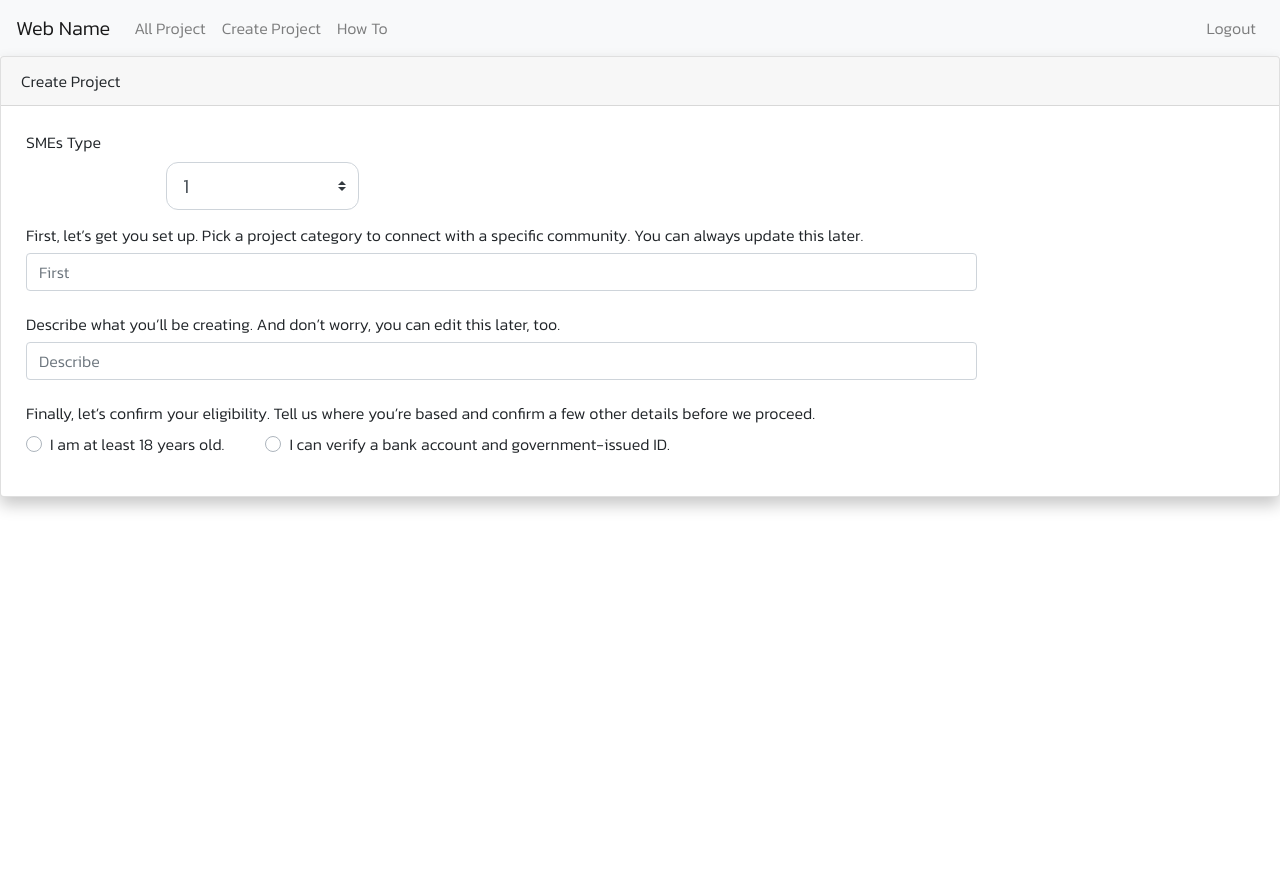
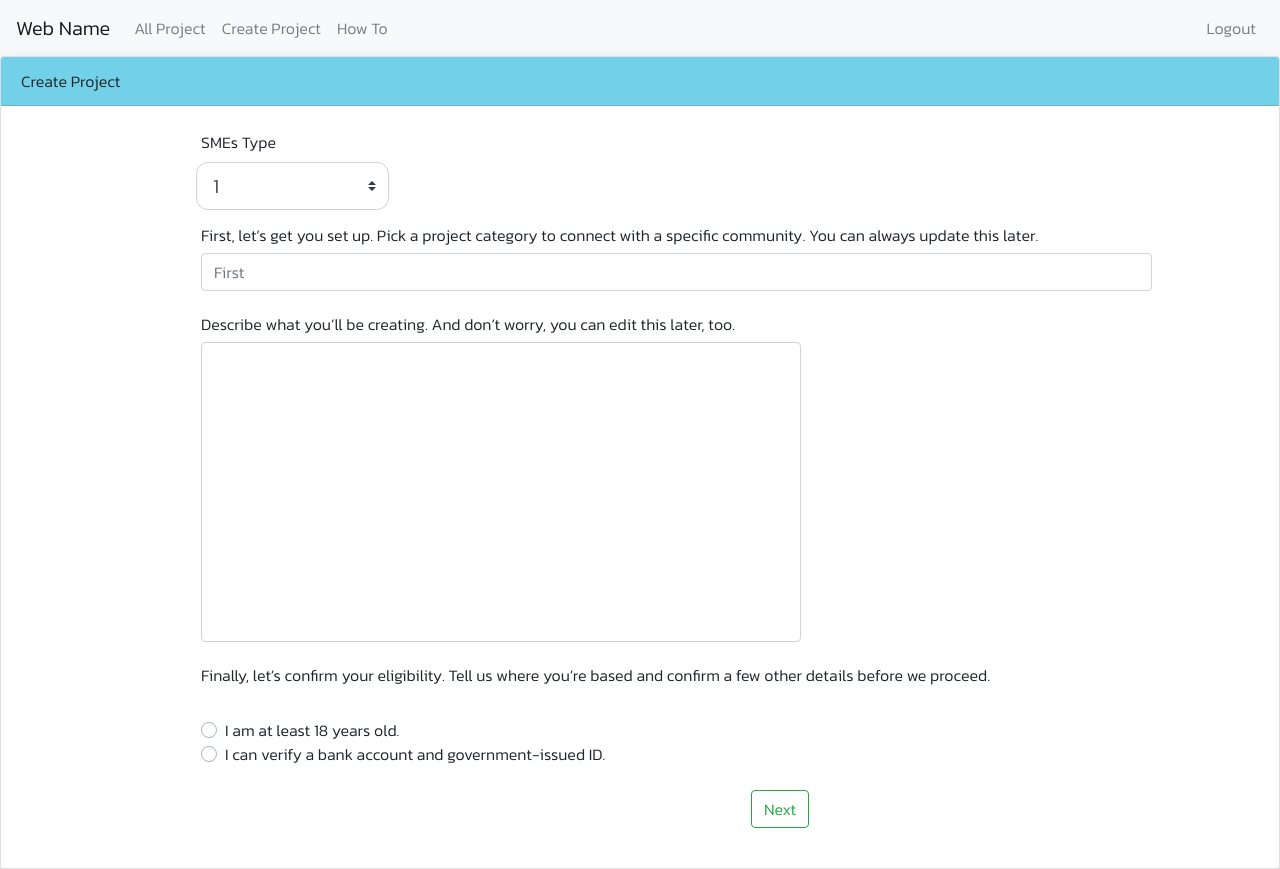
Before and after one commit to pongsathorn123/projectSMEs, a React (Create React App) app in the folder sme/: page /createProject in a window 1280 px wide. Before the commit the page ends 800 px from the top, so only its background shows below. Built offline with nearby package versions, Linux system fonts and the light colour scheme.

Commit message:
Edit Layout createProject

```diff
--- a/sme/src/createProject.js
+++ b/sme/src/createProject.js
@@ -4,8 +4,8 @@ import Nav_owner from './components/Nav_owner';
 import Nav_notlogin from './components/Nav_notlogin';
 import Nav_inves from './components/Nav_inves';
 import cookies from "./cookies/cookie";
-import { Container, Col, Row, Form } from 'react-bootstrap'
-
+import { Container, Col, Row, Form ,Button } from 'react-bootstrap'
+import './createProject.css';
 
 
 class createProject extends Component{
@@ -16,7 +16,7 @@ render(){
             <Nav_owner />
             <div>
                 <Card>
-                    <Card.Header>
+                    <Card.Header style={{ backgroundColor: '#72d1e9'}}>
                         Create Project
                     </Card.Header>
                     <br/>
@@ -25,9 +25,9 @@ render(){
                             <Col xs="12" md="3" sm="3">
                               <Form>
                                 <Form.Group controlId="exampleForm.SelectCustomSizeLg">
-                                  <Form.Label style={{ marginLeft: 25 }} >SMEs Type</Form.Label>
+                                  <Form.Label style={{ marginLeft: 200}} >SMEs Type</Form.Label>
                                     <Col xs="12" md="9" sm="9" >
-                                      <Form.Control  style={{ marginTop: 0, borderRadius: 12, marginLeft: 150  }}  as="select" size="lg" custom>
+                                      <Form.Control  style={{ marginTop: 0, borderRadius: 12, marginLeft: 180  }}  as="select" size="lg" custom>
                                         <option>1</option>
                                         <option>2</option>
                                         <option>3</option>
@@ -39,40 +39,41 @@ render(){
                                 </Form>
                               </Col>
                             </Row>
-                          <h6 style={{ marginLeft: 25 }}>
+                          <h6 style={{ marginLeft: 200}}>
                           First, let’s get you set up.
                           Pick a project category to connect with a specific community. You can always update this later.
                           </h6>
 
                           <Form>
                               <Row>
-                                  <Col  xs="12" md="9" sm="9" style={{ marginLeft: 25 }}>
+                                  <Col  xs="12" md="9" sm="9" style={{ marginLeft:200 }}>
                                   <Form.Control placeholder="First " />
                                   </Col>
                               </Row>
                           </Form>
                           <br/>
 
-                          <h6 style={{ marginLeft: 25 }}>
+                          <h6 style={{ marginLeft: 200 }}>
                           Describe what you’ll be creating.
                           And don’t worry, you can edit this later, too.
                           </h6>
                           <Form>
                               <Row>
-                                  <Col  xs="12" md="9" sm="9" style={{ marginLeft: 25 }}>
-                                  <Form.Control placeholder="Describe " />
+                                  <Col  xs="12" md="9" sm="9" style={{ marginLeft: 200 }}>
+                                  <Form.Control  style = {{width : 600 ,height : 300}} />
                                   </Col>
                               </Row>
                           </Form>
                       <br/>
-                      <h6 style={{marginLeft: 25}}>
+                      <h6 style={{marginLeft: 200}}>
                       Finally, let’s confirm your eligibility.
                       Tell us where you’re based and confirm a few other details before we proceed.
                       </h6>
+                      <br/>
                       <Form>
                               {[ 'radio'].map((type) => (
                                   <div key={`custom-inline-${type}`} className="mb-3">
-                                  <Form.Check style={{marginLeft: 25}}
+                                  <Form.Check style={{marginLeft: 200}}
                                       custom
                                       inline
                                       label="I am at least 18 years old.
@@ -80,14 +81,18 @@ render(){
                                       type={type}
                                       id={`custom-inline-${type}-1`}
                                   />
-                                  <Form.Check style={{marginLeft: 25}}
+                                  <br/>
+                                  <Form.Check style={{marginLeft: 200}}
                                       custom
                                       inline
                                       label=" I can verify a bank account and government-issued ID."
                                       type={type}
                                       id={`custom-inline-${type}-2`}
                                   />
+                                  <br/>
+                                  <br/>
 
+                                   <Button style={{marginLeft: 750}}variant="outline-success">Next</Button>{' '}
                                   </div>
                               ))}
                       </Form>
```
